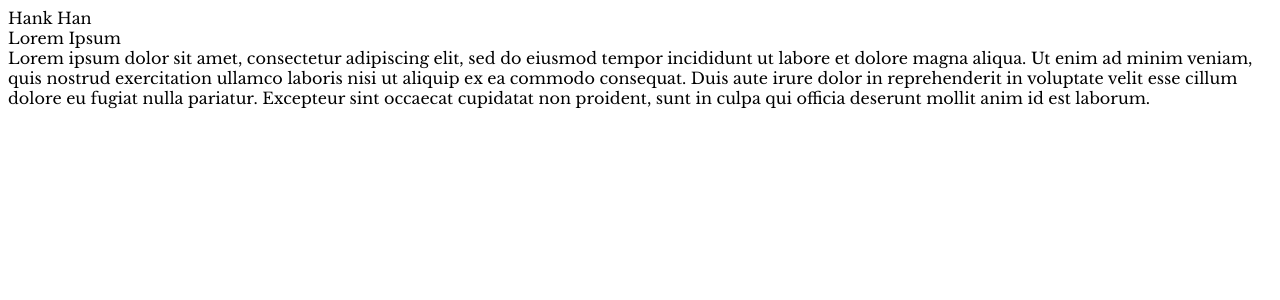
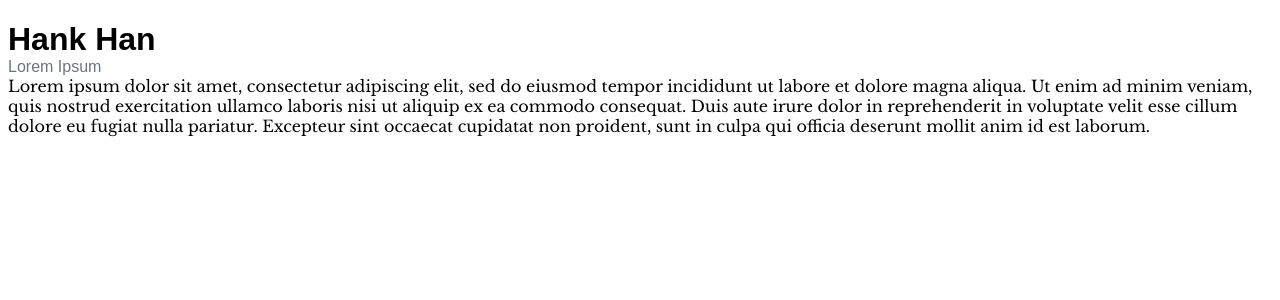
Before and after one commit to jkface/jkface.github.io, a Jekyll site: the page built from index.html, in a window 1280 px wide. Shown: the top 300 px of the page. Built offline with Jekyll 4.4.1, drawn with Linux system fonts in a browser that asks for light colours.

Commit message:
more styling

```diff
--- a/_layouts/default.html
+++ b/_layouts/default.html
@@ -15,7 +15,8 @@
 <body>
   <div class="header">
     <div class="title">
-      <a href="/">Hank Han</a>
+      <div></div>
+      <div><h1><a href="/">Hank Han</a></h1></div>
     </div>
     <div class="description">
       Lorem Ipsum
--- a/css/main.css
+++ b/css/main.css
@@ -1,4 +1,8 @@
 body {
+  font-family: Arial, Helvetica, sans-serif;
+}
+
+.content {
   font-family: 'Libre Baskerville', Garamond, 'Times New Roman', serif;
 }
 
@@ -6,3 +10,11 @@ body {
   text-decoration: none;
   color: inherit;
 }
+
+.header .title h1 {
+  margin-bottom: 0;
+}
+
+.header .description {
+  color: #6c757d;
+}
```
